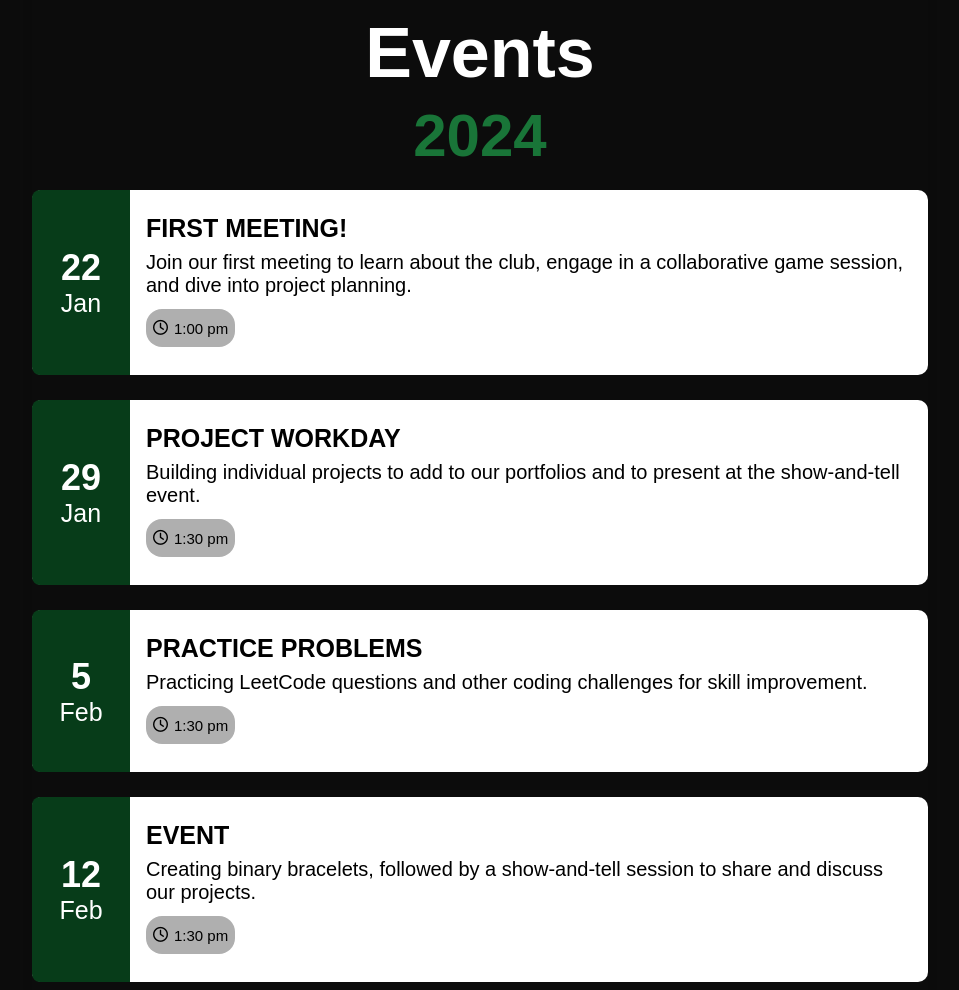
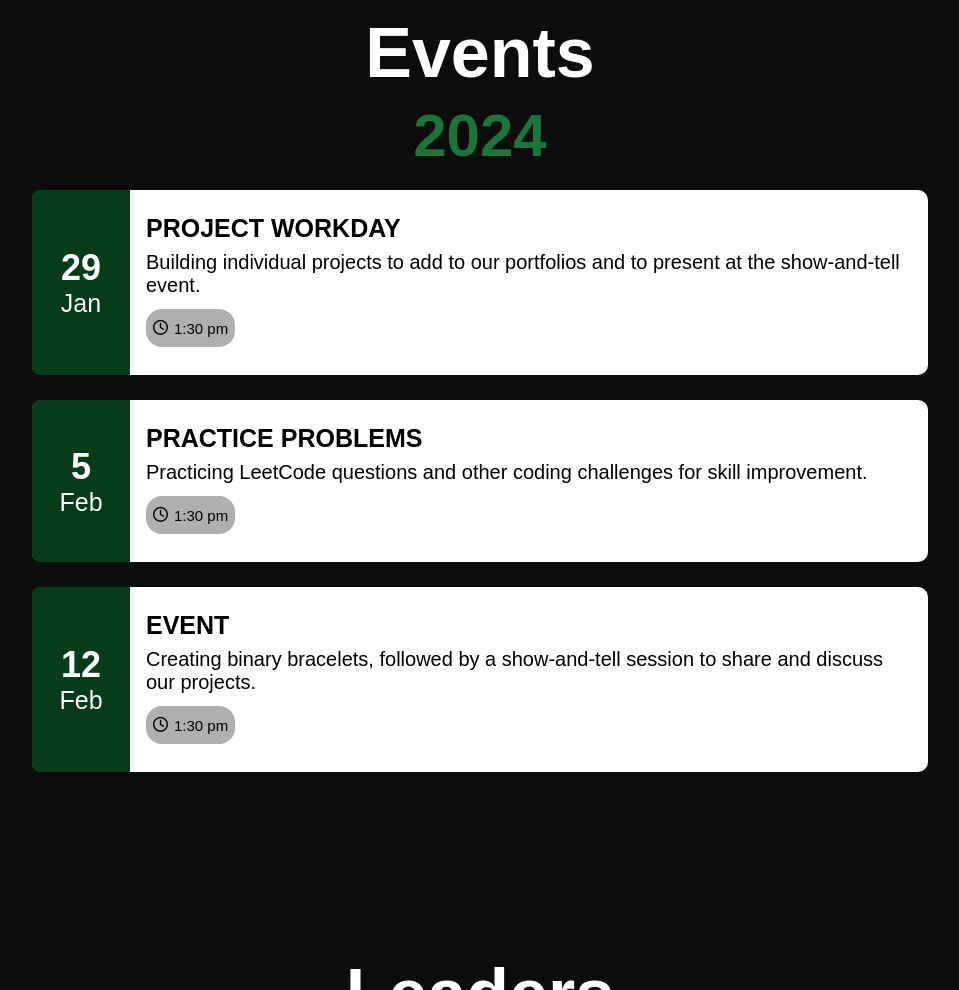
Before and after one commit to CSclubatFrisco/CsClubatFrisco.github.io, a website: page index.html in a window 1280 px wide. Shown: the part 1881-2871 px from the top of the page, without its empty margins (160-1119 px from the left). Drawn offline with nearby package versions, Linux system fonts and the light colour scheme; a web font is replaced by a local one.

Commit message:
event 1 done

```diff
--- a/index.html
+++ b/index.html
@@ -124,7 +124,7 @@
         <h3 class="evtitle">Events</h3>
         <h3 class="year">2024</h3>
 
-        <div class="event">
+         <!--<div class="event">
             <div class="event-left">
                 <div class="event-date">
                     <div class="date">22</div>
@@ -132,7 +132,7 @@
                 </div>
             </div>
 
-            <div class="event-right">
+           <div class="event-right">
                 <h3 class="event-title">First Meeting!</h3>
 
                 <div class="event-description">
@@ -143,7 +143,7 @@
                     <i class="fa-regular fa-clock"></i>1:00 pm
                 </div>
             </div>
-        </div>
+        </div>-->
 
         <div class="event">
             <div class="event-left">
```
